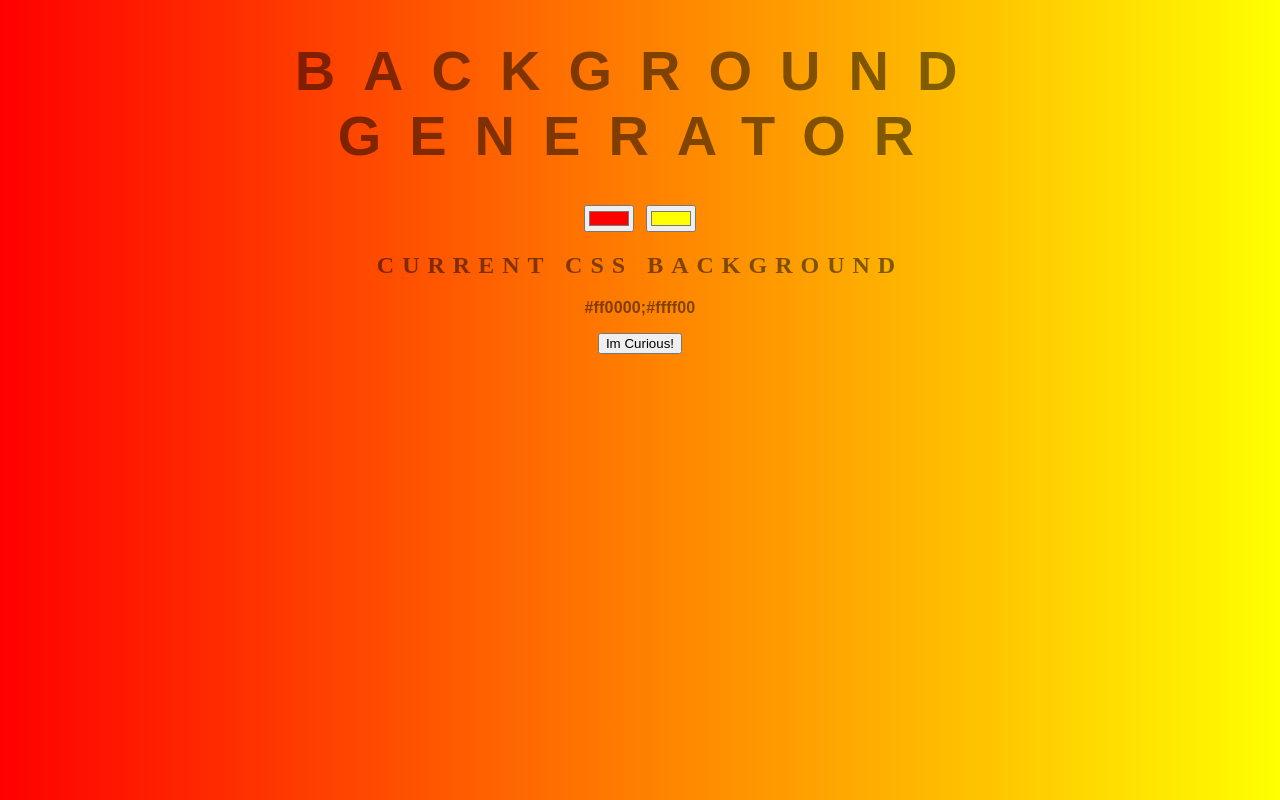
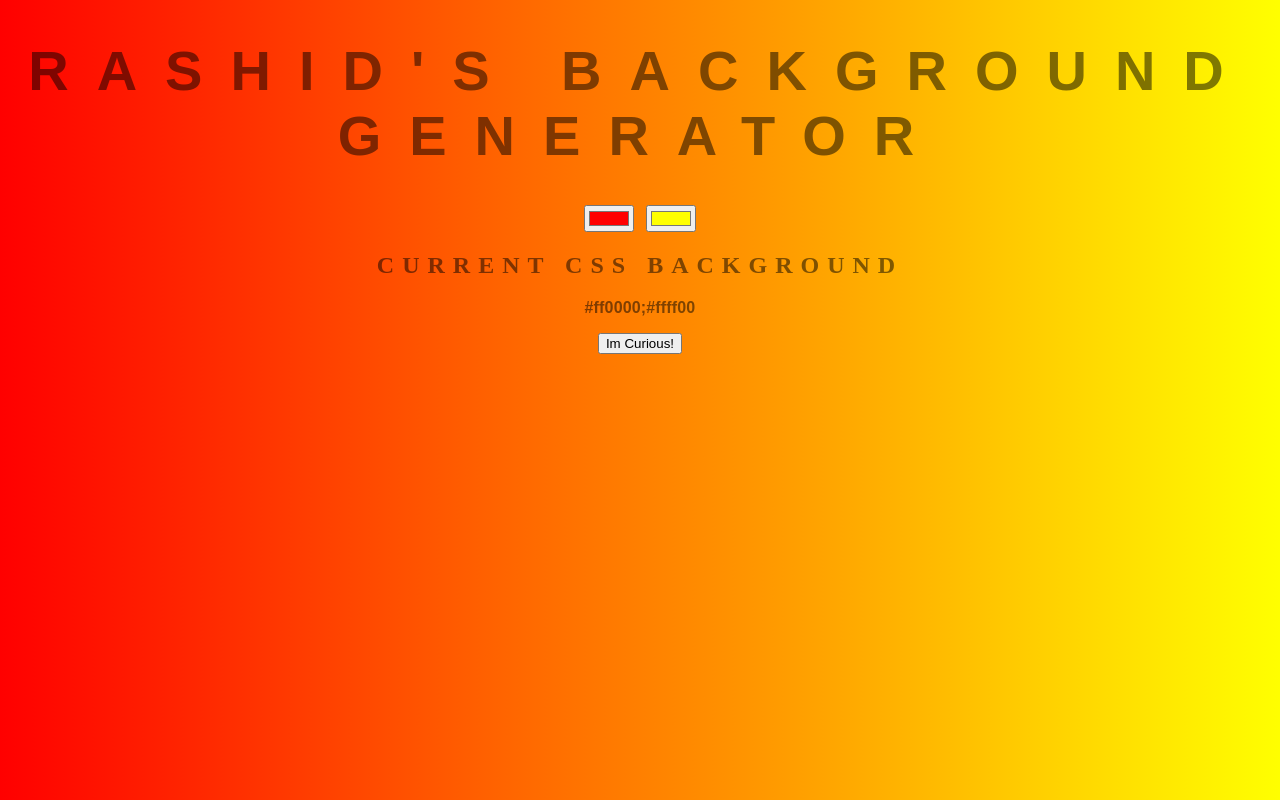
Before and after one commit to Ra5hidIslam/background-generator, a plain HTML site: page index.html in a window 1280 px wide. Drawn offline with Linux system fonts and the light colour scheme.

Commit message:
Changing title

```diff
--- a/index.html
+++ b/index.html
@@ -5,7 +5,7 @@
 	<link rel="stylesheet" type="text/css" href="style.css">
 </head>
 <body id="gradient">
-	<h1>Background Generator</h1>
+	<h1> Rashid's Background Generator</h1>
 	<input class="color1" type="color" name="color1" value="#00ff00">
 	<input class="color2" type="color" name="color2" value="#ff0000">
 	<h2>Current CSS Background</h2>
```
